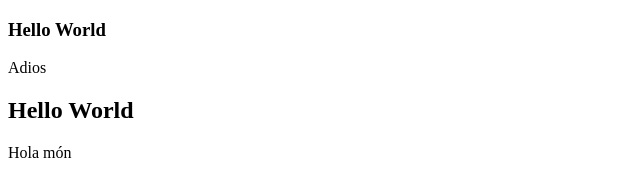
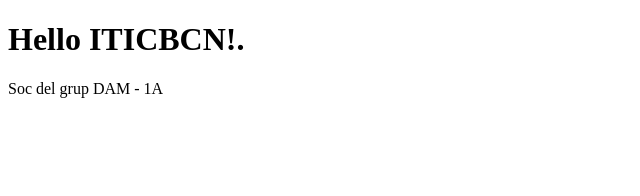
Before and after one commit to mrdani87/HTML-PROVA, a plain HTML site: page index.html in a window 1280 px wide. Shown: the whole page, without its empty margins (0-640 px from the left). Drawn offline with Linux system fonts and the light colour scheme.

Commit message:
Fitxer modificat

```diff
--- a/index.html
+++ b/index.html
@@ -1,14 +1,12 @@
 <!DOCTYPE html>
 <html>
 	<head>
-		<title>Prueba 1</title>
+		<title>First page</title>
 		</head>
 			<body>
 
-				<h3>Hello World</h3>
-					<p>Adios</p>
-				<h2>Hello World</h2>
-					<p>Hola món</p>
+				<h1>Hello ITICBCN!.</h1>
+					<p>Soc del grup DAM - 1A</p>
 
 			</body>
 </html>
```
